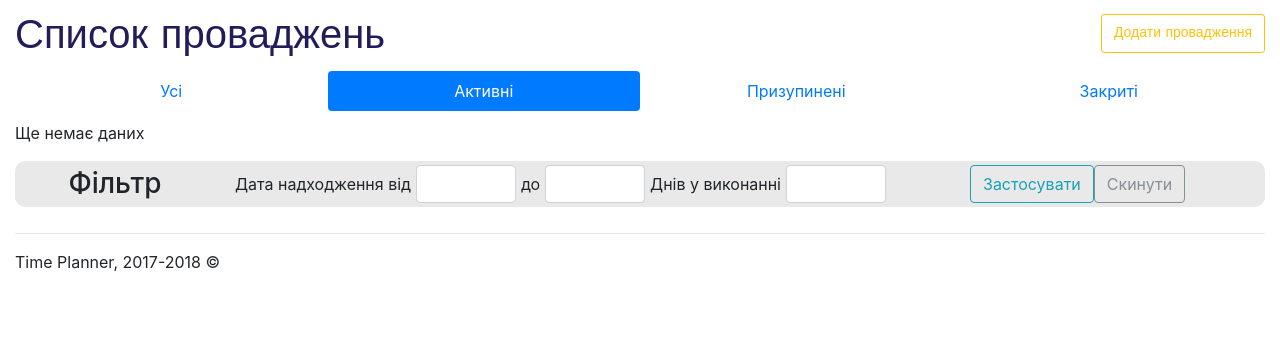
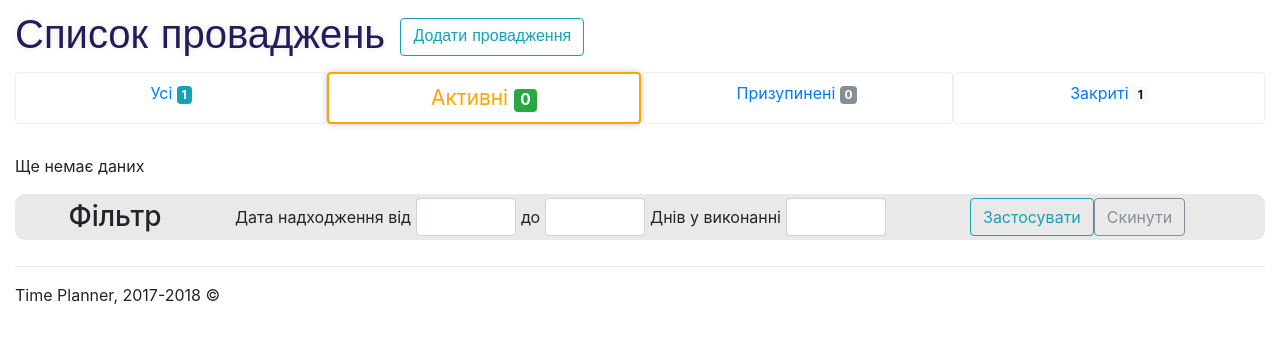
Before and after one commit to trivvet/timeplanner, a Django app: page /freports/ in a window 1280 px wide. Shown: the part 56-399 px from the top of the page. Run offline with Django 3.2, Linux system fonts and the light colour scheme; a user stored in the database is signed in; tables that the repository leaves empty hold one stand-in row (values such as "Sample post"); some libraries are stand-ins or nearby versions.

Commit message:
Stage 8 End Task 6

```diff
--- a/freports/static/main.css
+++ b/freports/static/main.css
@@ -82,15 +82,29 @@
   color: #221d5a;
   font-family: 'Josefin Sans', sans-serif;
   font-weight: 700;
+  text-shadow: 0 0 7px rgba(0,0,0,0.1);
 }
 
 #add-report {
-  padding: 0.5rem 0.75rem;
-  float: right;
+  margin-bottom: 15px;
+  margin-left: 10px;
 }
 
 #navbar-list {
-  margin-bottom: 10px;
+  margin-bottom: 30px;
+  font-size: 1rem;
+}
+
+#navbar-list .nav-link {
+  border: 1px solid #eeeeee;
+}
+
+#navbar-list .active {
+  background-color: white;
+  color: orange;
+  border: 2px solid orange;
+  font-size: 1.3rem;
+  box-shadow: 0 0 7px rgba(0,0,0,0.2);
 }
 
 /* report pages */
@@ -114,15 +128,12 @@ tbody>td {
   vertical-align: center;
 }
 
-td.td-date {
-  font-size: 0.8em;
-}
 
 .table-hover>tbody>tr:hover>td.td-link, .table-hover>tbody>tr:hover>th.td-link {
   background: rgba(0,0,0,.1);
   border-top: 2px solid #6657cf;
   border-bottom: 2px solid #6657cf;
-  font-size: 1.05em;
+/*  font-size: 1.05em;*/
 }
 
 #calendar, #calendar1, #calendar2 {
@@ -135,14 +146,27 @@ td.td-date {
   color: #dc3545;
 }
 
-.card {
-  font-size: 1.1em;
+/*.card {
+  font-size: 1.2em;
   margin-bottom: 10px;
+  border-radius: 20px;
+  border: 1px solid #377a3f;
+  box-shadow: 0 0 5px rgba(0,0,0,0.2);
 }
 
 .card-body {
-  padding: 0.75rem;
-}
+  padding: 0.5rem 1rem;
+}*/
+
+/*.card-body span {
+  vertical-align: middle;
+}*/
+
+/*#add-report {
+  padding-left: 1.5rem;
+  padding-right: 1.5rem;
+  float: right;
+}*/
 
 .filter {
   border-radius: 10px;
--- a/freports/templates/freports/reports_list.html
+++ b/freports/templates/freports/reports_list.html
@@ -1,11 +1,11 @@
 {% extends "freports/base.html" %}
 
 {% block title %}
-<div class="col-8">
-    <h1>Список проваджень</h1>
-</div>
-<div class="col-4">
-    <a class="btn btn-sm align-middle btn-outline-warning"
+<div class="col">
+    <span class="h1">Список проваджень</span>
+<!-- </div> -->
+<!-- <div class="col-4"> -->
+    <a class="btn btn-outline-info"
         id="add-report" href="{% url 'forensic_add_new_report' %}">Додати провадження</a>
 </div>
 {% endblock title %}
@@ -27,10 +27,10 @@
 {% block content %}
 
 <nav class="nav nav-pills nav-justified" id="navbar-list">
-    <a class="nav-item nav-link {% if request.GET.status == 'all' %}active{% endif %}" href="{% url 'forensic_reports_list' %}?status=all">Усі</a>
-    <a class=" nav-item nav-link {% if not request.GET.status %}active{% endif %}" href="{% url 'forensic_reports_list' %}">Активні</a>
-    <a class="nav-link nav-item {% if request.GET.status == 'deactivate' %}active{% endif %}" href="{% url 'forensic_reports_list' %}?status=deactivate">Призупинені</a>
-    <a class="nav-link nav-item {% if request.GET.status == 'executed' %}active{% endif %}" href="{% url 'forensic_reports_list' %}?status=executed">Закриті</a>
+    <a class="nav-item nav-link {% if request.GET.status == 'all' %}active{% endif %}" href="{% url 'forensic_reports_list' %}?status=all">Усі <span class="badge badge-info">{{ content.open_reports }}</span></a>
+    <a class=" nav-item nav-link {% if not request.GET.status %}active{% endif %}" href="{% url 'forensic_reports_list' %}">Активні <span class="badge badge-success">{{ content.active_reports }}</span></a>
+    <a class="nav-link nav-item {% if request.GET.status == 'deactivate' %}active{% endif %}" href="{% url 'forensic_reports_list' %}?status=deactivate">Призупинені <span class="badge badge-secondary">{{ content.deactivate_reports }}</span></a>
+    <a class="nav-link nav-item {% if request.GET.status == 'executed' %}active{% endif %}" href="{% url 'forensic_reports_list' %}?status=executed">Закриті <span class="badge badge-light">{{ content.closed_reports }}</span></a>
 </nav>
 
 <!-- <nav class="navbar navbar-expand-xl navbar-dark" style="background-color: #69a9ee;">
--- a/freports/views/reports.py
+++ b/freports/views/reports.py
@@ -17,22 +17,21 @@ from ..models import Report, ReportEvents, Judge, Court, ReportParticipants, Rep
 def reports_list(request):
     content = {}
     days_count = ''
-
+    reports_all = Report.objects.all()
 
     if request.GET.get('status') == 'executed':
-        reports = Report.objects.filter(executed=True)
-        content['reports_count'] = reports.count()
+        reports = reports_all.filter(executed=True)
     elif request.GET.get('status') == 'deactivate':
-        reports = Report.objects.filter(executed=False, active=False)
-        content['reports_count'] = reports.count()
+        reports = reports_all.filter(executed=False, active=False)
     elif request.GET.get('status') == 'all':
-        reports = Report.objects.all()
-        content['open_reports'] = reports.filter(executed=False).count()
-        content['closed_reports'] = reports.filter(executed=True).count()
-        content['active_reports'] = reports.filter(executed=False, active=True).count()
+        reports = reports_all
     else:
         reports = Report.objects.filter(executed=False).exclude(active=False)
-        content['reports_count'] = reports.count()
+
+    content['open_reports'] = reports_all.count()
+    content['closed_reports'] = reports_all.filter(executed=True).count()
+    content['active_reports'] = reports_all.filter(executed=False, active=True).count()
+    content['deactivate_reports'] = reports_all.filter(executed=False, active=False).count()
 
     reports = reports.order_by('number')
 
@@ -194,10 +193,7 @@ def delete_report(request, rid):
         return render(request, 'freports/delete_form.html', {'report': report, 'header': header,
             'content': content, 'cancel_url': next_url})
     elif request.method == 'POST':
-        if request.POST.get('cancel_next'):
-            next_url = reverse(request.POST.get('cancel_next'), args=[rid])
-        else:
-            next_url = reverse('forensic_reports_list')
+        next_url = reverse('forensic_reports_list')
 
         if request.POST.get('delete_button'):
             current_report = Report.objects.get(pk=rid)
@@ -210,7 +206,10 @@ def delete_report(request, rid):
             else:
                 current_report.delete()
                 messages.success(request, u"Провадження №%s/017 успішно видалено" % current_report.number)
+
         elif request.POST.get('cancel_button'):
+            if request.POST.get('cancel_next'):
+                next_url = reverse(request.POST.get('cancel_next'), args=[rid])
             messages.warning(request, u"Видалення провадження скасовано")
 
         return HttpResponseRedirect(next_url)
```
Also changed, not shown: other parts of freports/templates/freports/reports_list.html (+30 -33 lines).
